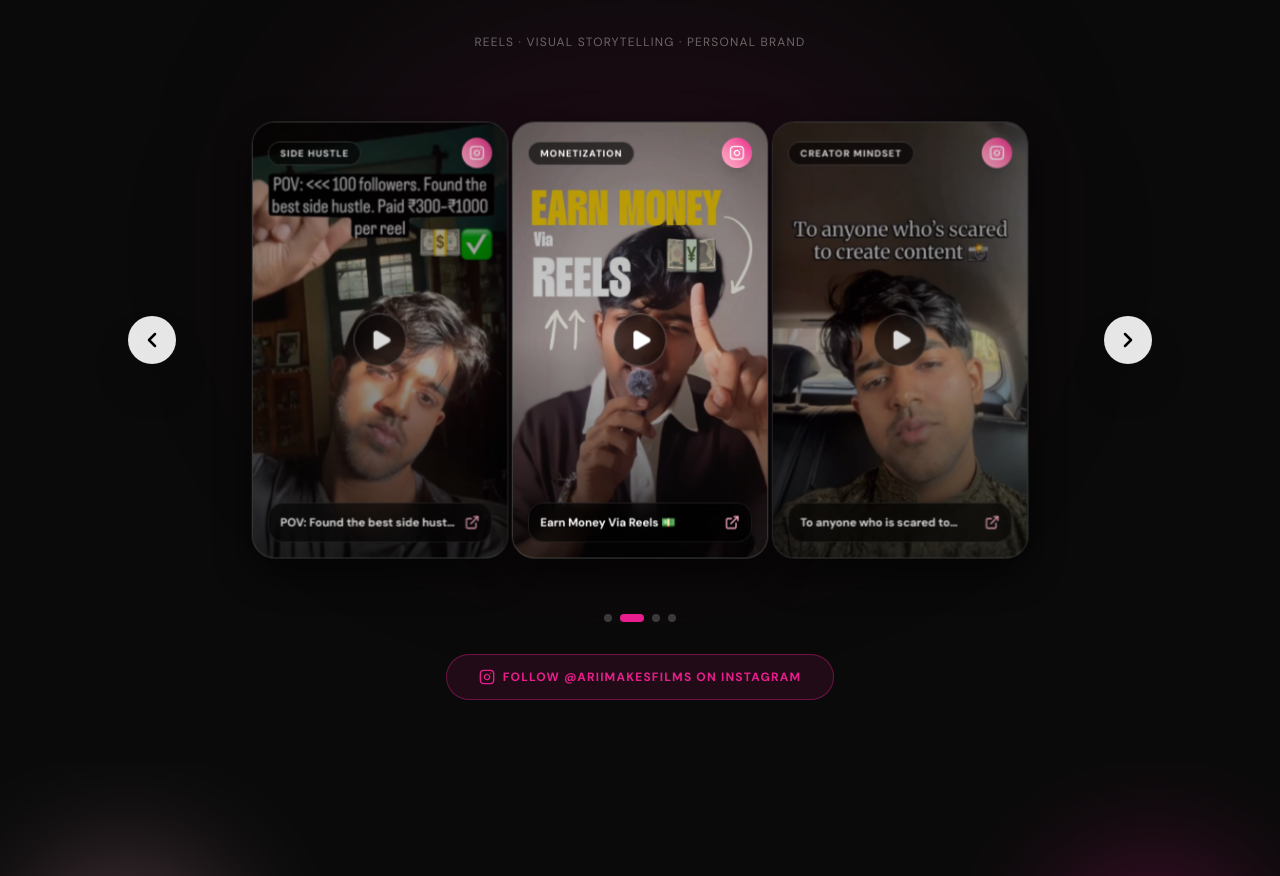
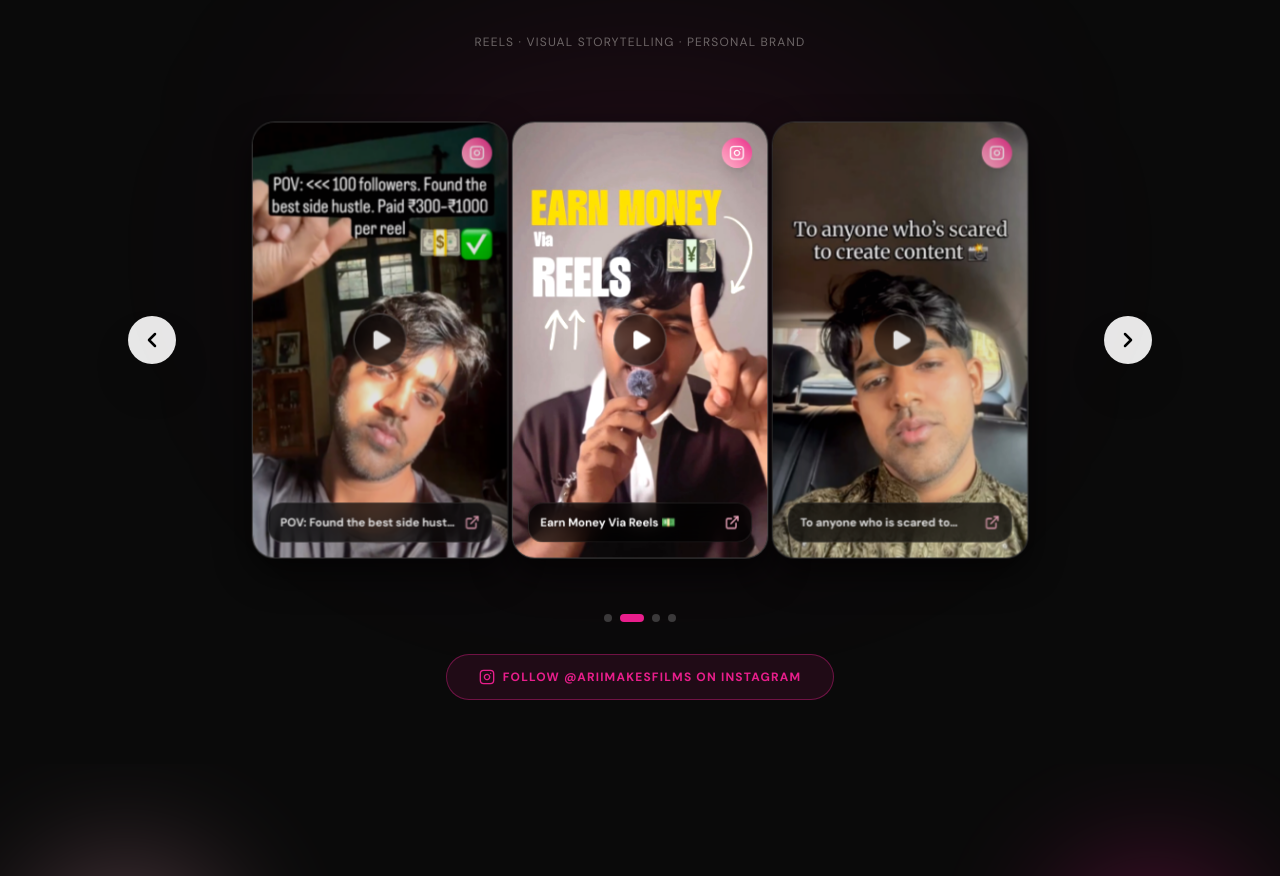
Before and after one commit to evanbose7/kamna-portfolio, a React (Vite) app: page / in a window 1280 px wide. Shown: the part 1076-1952 px from the top of the page. Built offline with nearby package versions, Linux system fonts and the light colour scheme; a web font is replaced by a local one.

Commit message:
remove-upper-left-black-label-and-make-thumbnails-bright-and-vivid

```diff
--- a/src/components/InstagramSection.jsx
+++ b/src/components/InstagramSection.jsx
@@ -20,28 +20,24 @@ export default function InstagramSection() {
       url: 'https://www.instagram.com/reel/DTS2wbWk2Nk/?igsh=bTNtN2xvZXh2cTRq',
       thumbnail: '/assets/reel-thumb-1.jpg',
       title: 'POV: Found the best side hustle (Paid per reel) 💰',
-      tag: 'SIDE HUSTLE',
     },
     {
       id: 'DTDD_1rDKQP',
       url: 'https://www.instagram.com/reel/DTDD_1rDKQP/?igsh=MXYya3dvaTFydGtrZw==',
       thumbnail: '/assets/reel-thumb-2.jpg',
       title: 'Earn Money Via Reels 💵',
-      tag: 'MONETIZATION',
     },
     {
       id: 'DS4qmEQjJLn',
       url: 'https://www.instagram.com/reel/DS4qmEQjJLn/?igsh=MTl3aHI1c2g1OTE=',
       thumbnail: '/assets/reel-thumb-3.jpg',
       title: 'To anyone who is scared to create content 📸',
-      tag: 'CREATOR MINDSET',
     },
     {
       id: 'DSCoQNZjCH7',
       url: 'https://www.instagram.com/reel/DSCoQNZjCH7/?igsh=Y3ZjbDA5eDBmdmtt',
       thumbnail: '/assets/reel-thumb-4.jpg',
       title: 'Ep 2 Indie Filmmaker Berozgar:( Making My Film 🎥',
-      tag: 'FILMMAKING',
     },
   ];
 
@@ -116,7 +112,7 @@ export default function InstagramSection() {
     }
 
     let scale = isHovered ? 1.05 : absOffset >= 2 ? 0.75 : 0.95;
-    let opacity = absOffset >= 2 ? 0 : absOffset === 1 ? 0.85 : 1;
+    let opacity = absOffset >= 2 ? 0 : absOffset === 1 ? 0.88 : 1;
     const zIndex = isHovered ? 50 : absOffset >= 2 ? 5 : 30 - absOffset * 10;
     const translateY = isHovered ? -16 : 0;
 
@@ -183,21 +179,15 @@ export default function InstagramSection() {
                 style={getReelStyle(index)}
                 className="absolute w-[240px] sm:w-[270px] h-[420px] sm:h-[460px] rounded-3xl overflow-hidden border border-white/20 bg-[#121212] cursor-pointer select-none group transform-gpu shadow-2xl"
               >
-                {/* Thumbnail Image Cover */}
+                {/* Crisp Bright & Ultra-Clean Thumbnail Image Cover */}
                 <img
                   src={reel.thumbnail}
                   alt={reel.title}
-                  className="w-full h-full object-cover object-center select-none transition-transform duration-500 group-hover:scale-105"
+                  className="w-full h-full object-cover object-center select-none brightness-[1.05] contrast-[1.05] saturate-[1.05] transition-transform duration-500 group-hover:scale-105"
                 />
 
-                {/* Dark Vignette Gradient Overlay */}
-                <div className="absolute inset-0 bg-gradient-to-t from-black/80 via-black/20 to-black/30 group-hover:via-black/10 transition-colors" />
-
-                {/* Top Tag & Instagram Icon */}
-                <div className="absolute top-4 left-4 right-4 flex items-center justify-between z-20">
-                  <span className="rounded-full bg-black/60 border border-white/20 px-3 py-1 text-[10px] font-bold text-white uppercase tracking-widest backdrop-blur-md">
-                    {reel.tag}
-                  </span>
+                {/* Top Right Instagram Icon (Black label removed) */}
+                <div className="absolute top-4 right-4 z-20">
                   <div className="w-8 h-8 rounded-full bg-gradient-to-tr from-[#FFB3CB] to-[#E91E8C] flex items-center justify-center shadow-lg">
                     <InstagramIcon className="w-4 h-4 text-white" />
                   </div>
@@ -209,7 +199,7 @@ export default function InstagramSection() {
                 </div>
 
                 {/* Bottom Title & Action */}
-                <div className="absolute bottom-4 left-4 right-4 z-20 flex items-center justify-between p-3 rounded-2xl bg-black/60 backdrop-blur-md border border-white/10">
+                <div className="absolute bottom-4 left-4 right-4 z-20 flex items-center justify-between p-3 rounded-2xl bg-black/70 backdrop-blur-md border border-white/10">
                   <h3 className="font-bold text-xs text-white leading-snug line-clamp-1">
                     {reel.title}
                   </h3>
```
